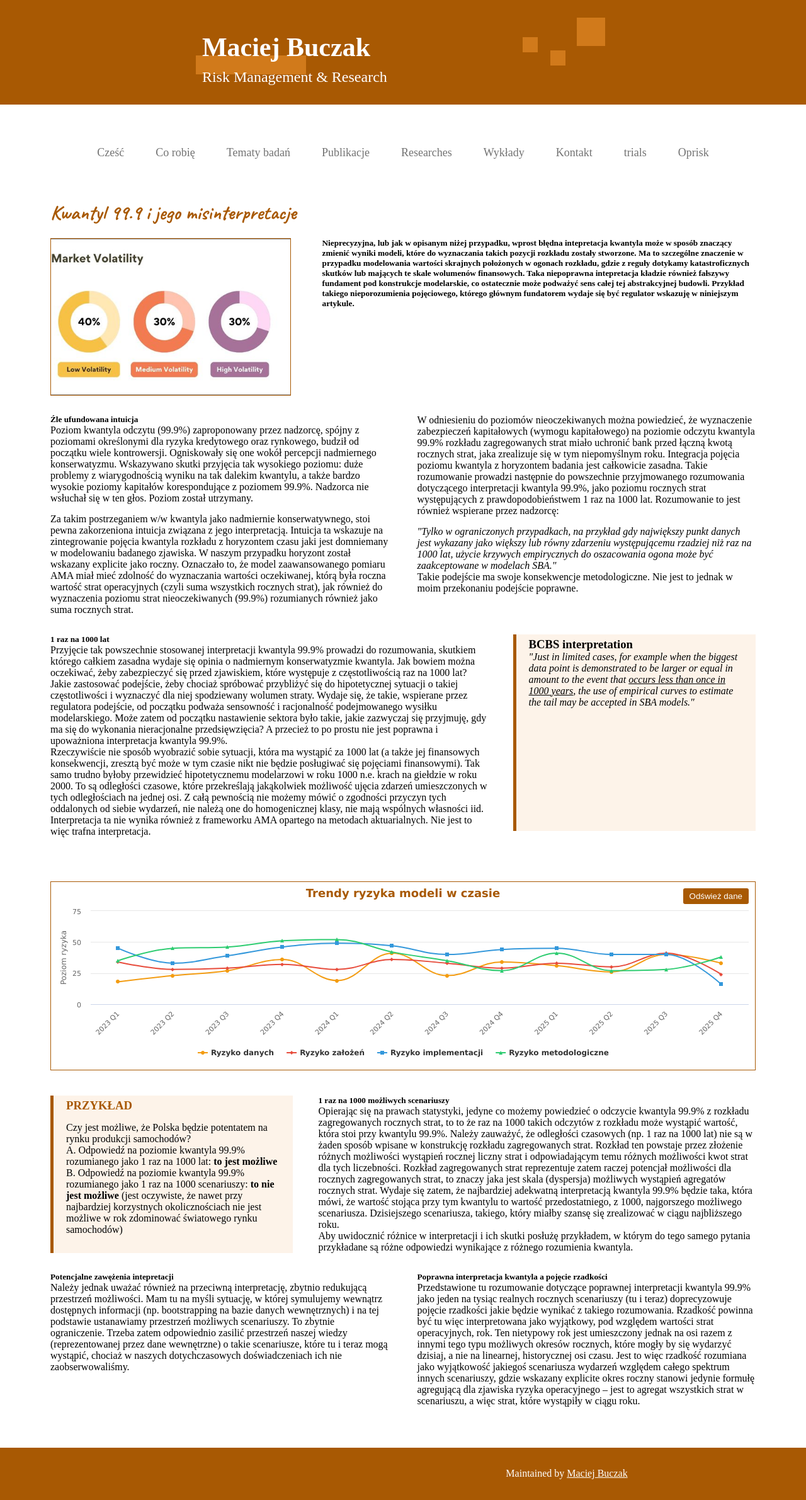
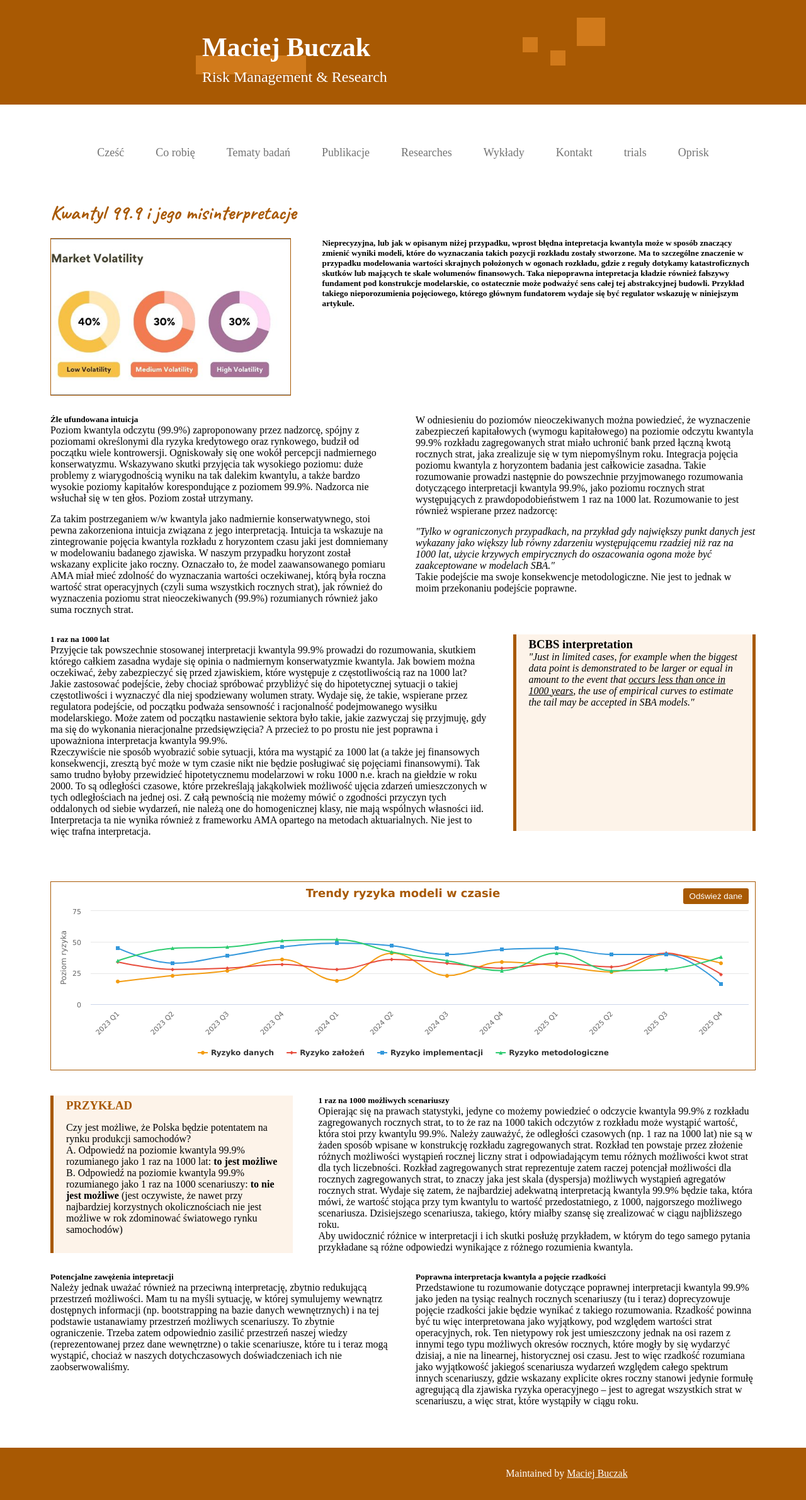
Before and after one commit to MaciejBuczak/risk-research, a Jekyll site: the page built from art-oprisk-kw999.md, in a window 1280 px wide. Shown: the whole page at 63% size. Built offline with Jekyll 4.4.1, drawn with Linux system fonts in a browser that asks for light colours.

Commit message:
Update art-oprisk-kw999-layout.html

```diff
--- a/_layouts/art-oprisk-kw999-layout.html
+++ b/_layouts/art-oprisk-kw999-layout.html
@@ -815,7 +815,7 @@
 
         <!-- Sekcja "Czy warto to analizować?" część 2 -->
 
-        <div class="ryzmod-columns" style="display: flex; gap: 45px; margin-top: 30px; margin-bottom: 30px;">
+        <div class="ryzmod-columns" style="display: flex; gap: 40px; margin-top: 30px; margin-bottom: 30px;">
           <!-- Kolumna 1 -->
           <div style="flex: 1;">
             <h5>Źle ufundowana intuicja</h5>
@@ -858,7 +858,7 @@
           </div>
 
           <!-- Element O 3.2 -->
-          <div class="ryzmod-orange-box" style="width: 35%; background-color: #fdf3e9; padding-left: 20px; padding-right: 20px; padding-top: 5px; padding-bottom: 5px; border-left: 5px solid #a85903; position: relative;">
+          <div class="ryzmod-orange-box" style="width: 35%; background-color: #fdf3e9; padding-left: 20px; padding-right: 20px; padding-top: 5px; padding-bottom: 5px; border-right: 5px solid #a85903; position: relative;">
             <h3>BCBS interpretation</h3>
             <p><i>"Just in limited cases, for example when the biggest data point is demonstrated to be larger or equal in amount to the event that <u>occurs less than once in 1000 years</u>, the use of empirical curves to estimate the tail may be accepted in SBA models."</i></p>
           </div>
@@ -1090,7 +1090,7 @@
 
         <!-- Sekcja "Czy warto to analizować?" część 2 -->
 
-        <div class="ryzmod-columns" style="display: flex; gap: 45px; margin-bottom: 30px;">
+        <div class="ryzmod-columns" style="display: flex; gap: 40px; margin-bottom: 30px;">
           <!-- Kolumna 1 -->
           <div style="flex: 1;">
             <h5>Potencjalne zawężenia intepretacji</h5>
```
